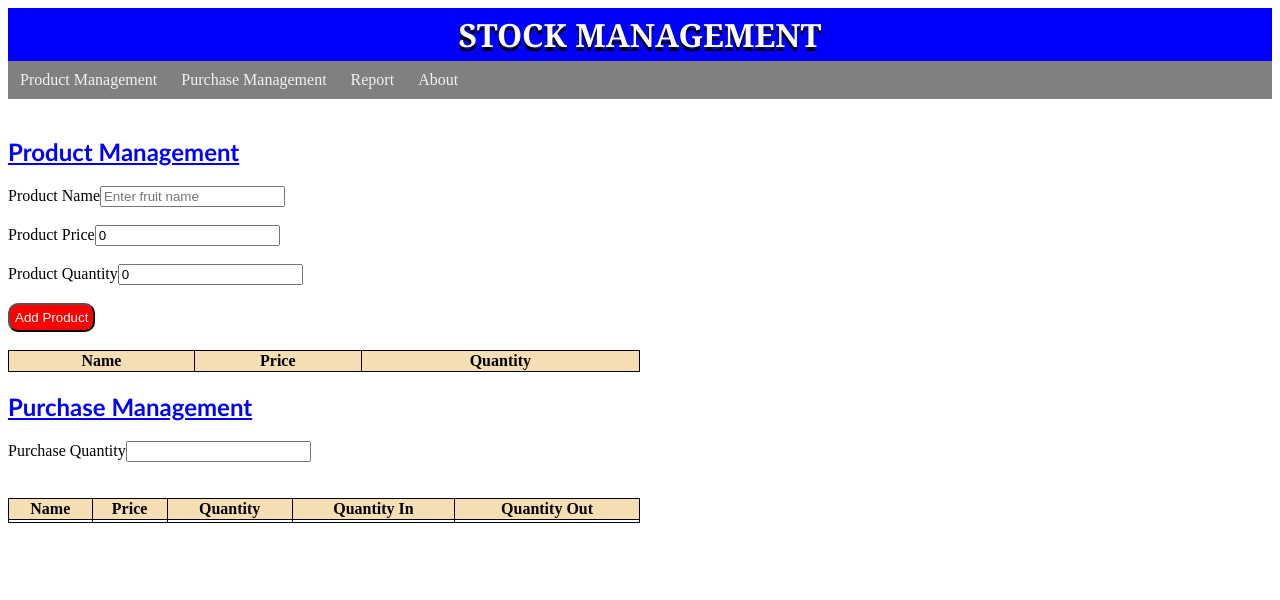
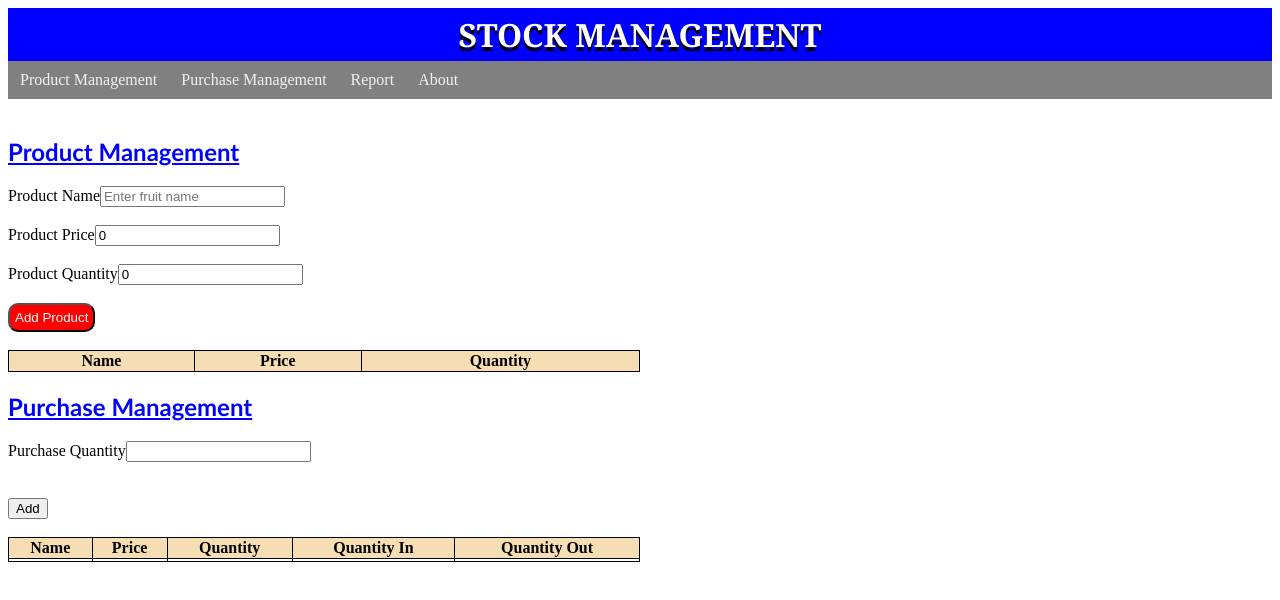
Before and after one commit to Mohammed0812/Mohammed-Absarkhan, an Angular app in the folder Stock Management/: page /purchase in a window 1280 px wide. Shown: the top 600 px of the page. Built offline with nearby package versions, Linux system fonts and the light colour scheme.

Commit message:
Update purchase.component.html

```diff
--- a/Stock Management/src/app/purchase/purchase.component.html
+++ b/Stock Management/src/app/purchase/purchase.component.html
@@ -3,6 +3,8 @@
         <label>Purchase Quantity</label>
         <input type="number" id="quant">
     </div>
+    <br><br>
+    <button onclick="Add()">Add</button>
     <br><br>
     <table border="1">
         <tr>
```
